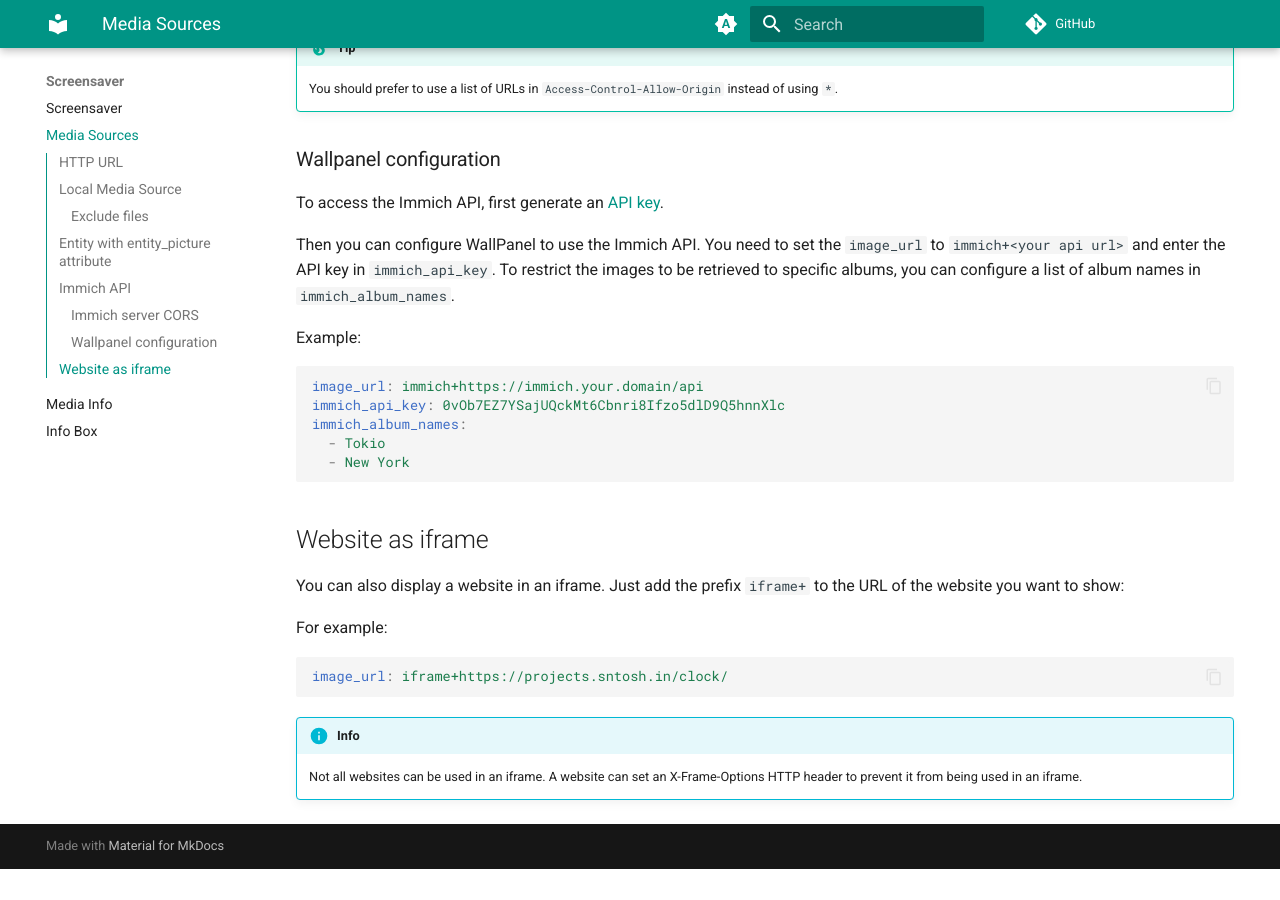
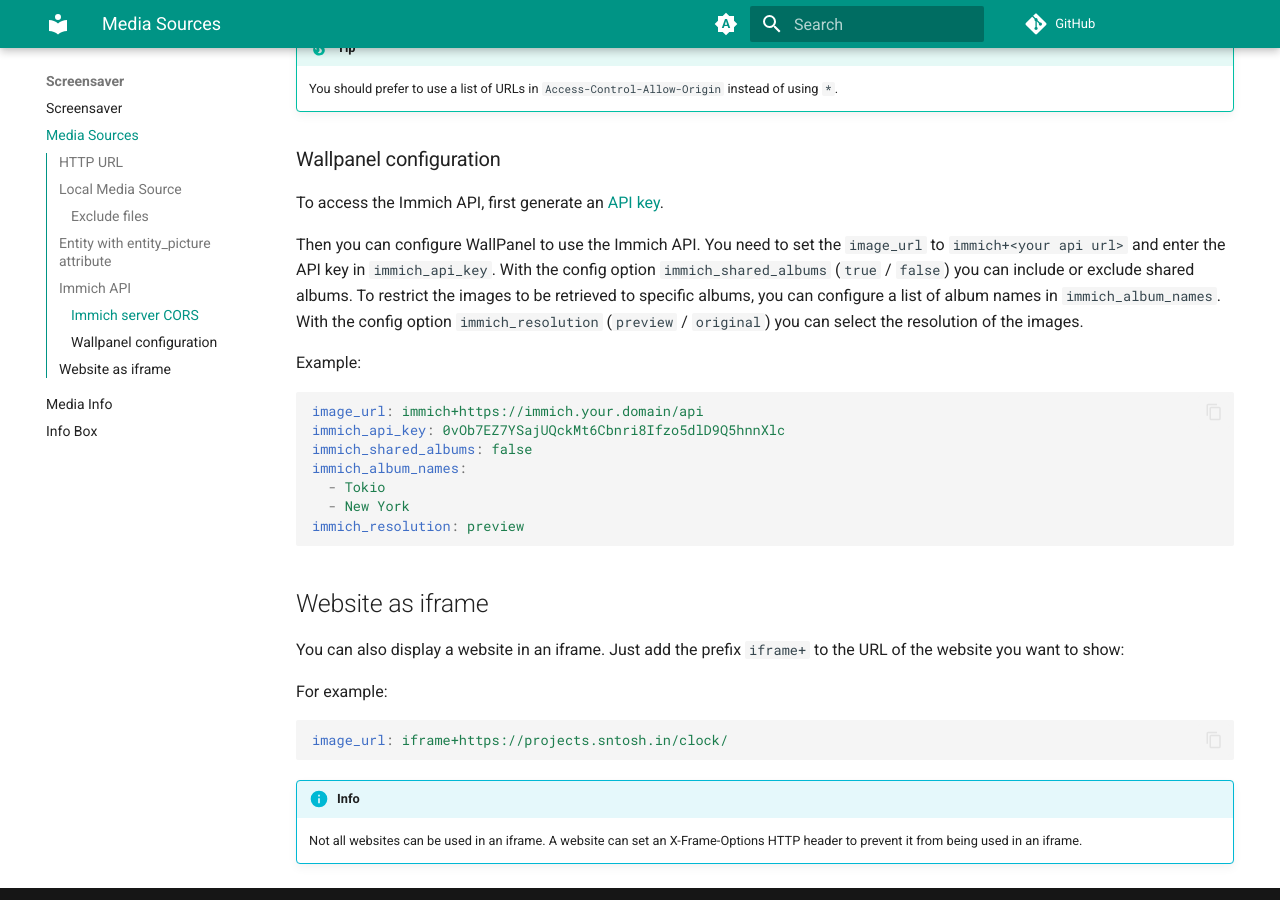
Before and after one commit to j-a-n/lovelace-wallpanel, an MkDocs documentation site: the page built from docs/media-sources.md, in a window 1280 px wide and 900 px high, scrolled down 2998 px. Built offline with MkDocs 1.6.1 and Material for MkDocs 9.7.7, drawn with Linux system fonts in a browser that asks for light colours; comment, search, counter and statistics services are not loaded; before the commit the page ends 3867 px from its top, so only the background shows below that.

Commit message:
Update immich docs

````diff
--- a/docs/media-sources.md
+++ b/docs/media-sources.md
@@ -136,15 +136,19 @@
 
 Then you can configure WallPanel to use the Immich API.
 You need to set the `image_url` to `immich+<your api url>` and enter the API key in `immich_api_key`.
+With the config option `immich_shared_albums` (`true` / `false`) you can include or exclude shared albums.
 To restrict the images to be retrieved to specific albums, you can configure a list of album names in `immich_album_names`.
+With the config option `immich_resolution` (`preview` / `original`) you can select the resolution of the images.
 
 Example:
 ```yaml
 image_url: immich+https://immich.your.domain/api
 immich_api_key: 0vOb7EZ7YSajUQckMt6Cbnri8Ifzo5dlD9Q5hnnXlc
+immich_shared_albums: false
 immich_album_names:
   - Tokio
   - New York
+immich_resolution: preview
 ```
 
 ## Website as iframe
````
